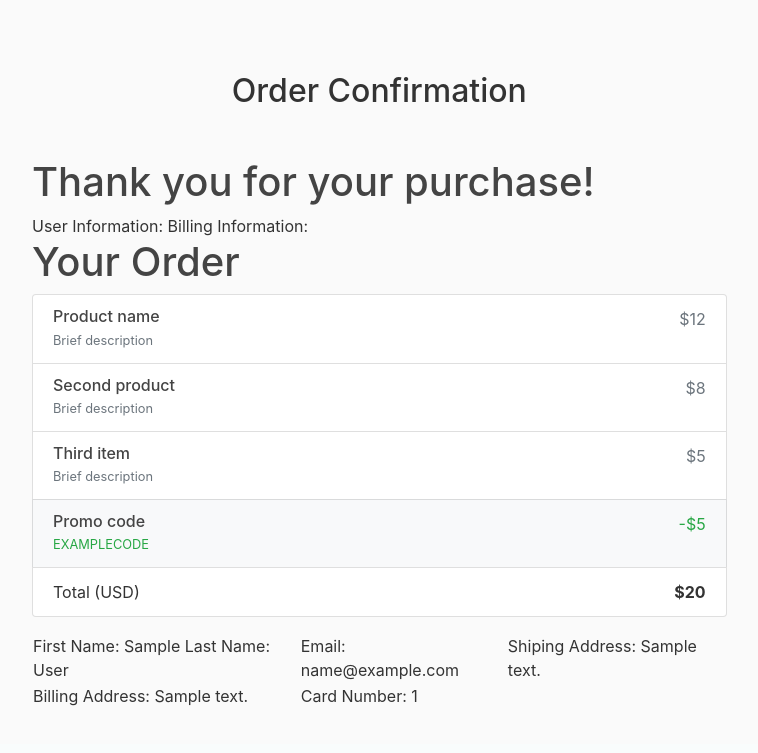
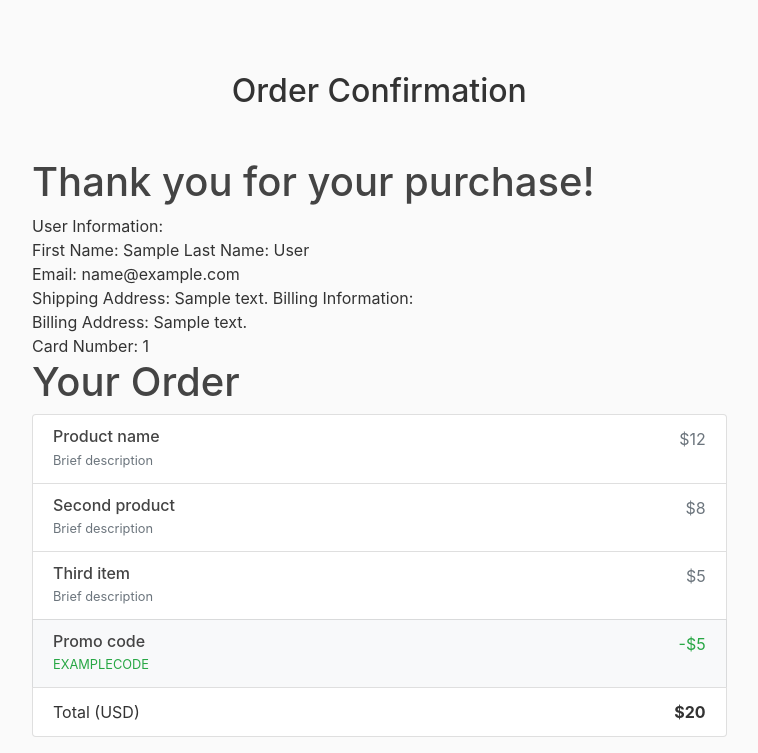
Before and after one commit to ogarza98/superStore_CS3773, a Django app: template django_project/superStore_website/templates/superStore_website/receipt.html in a window 1280 px wide. Shown: the part 56-809 px from the top of the page, without its empty margins (72-830 px from the left). Before the commit the page ends 762 px from the top, so only its background shows below. Run offline with Django 3.2, Linux system fonts and the light colour scheme; the template is opened without the code that fills it: most values are stand-ins (such as "Sample title", 1, 10 or a date in 2020); some libraries are stand-ins or nearby versions.

Commit message:
tesing receipt view

```diff
--- a/django_project/superStore_website/templates/superStore_website/receipt.html
+++ b/django_project/superStore_website/templates/superStore_website/receipt.html
@@ -8,13 +8,13 @@
         <h1> Thank you for your purchase!</h1>
           <table>
             <tr>User Information:
-                <td>First Name: {{ firstName }} Last Name: {{ lastName }}</td>
-                <td>Email: {{ email }}</td>
-                <td>Shiping Address: {{ address }}</td>
+              </br>First Name: {{ firstName }} Last Name: {{ lastName }}
+              </br>Email: {{ email }}
+              </br>Shipping Address: {{ address }}
             </tr>
             <tr>Billing Information:
-              <td>Billing Address: {{ altaddress }}</td>
-              <td>Card Number: {{ cardNum }}</td>
+              </br>Billing Address: {{ altaddress }}
+              </br>Card Number: {{ cardNum }}
             </tr>
                <!-- Cart -->
             <h1>Your Order</h1>
```
